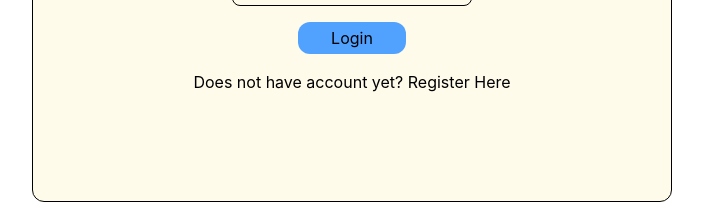
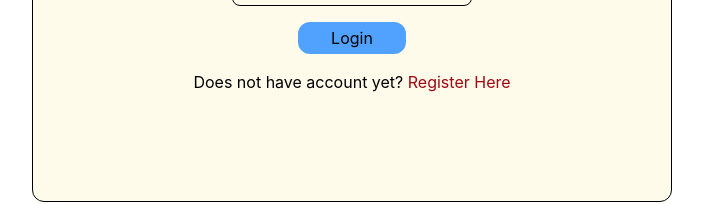
Before and after one commit to AnuragSingh-git/Health-record-management-system, a React app in the folder frontend/: page / in a window 1280 px wide. Shown: the part 398-602 px from the top of the page, without its empty margins (288-991 px from the left). Built offline with nearby package versions, Linux system fonts and the light colour scheme; the HTML template or start-up script is replaced by a standard one.

Commit message:
link added

```diff
--- a/frontend/src/components/Login.jsx
+++ b/frontend/src/components/Login.jsx
@@ -1,6 +1,7 @@
 import React from 'react'
 import { useState } from 'react'
 import api from '../services/api'
+import { Link } from 'react-router-dom'
 
 function Login() {
     const [email, setemail] = useState("")
@@ -20,7 +21,7 @@ function Login() {
         <input onChange={(e)=>{setemail(e.target.value)}} className='border h-10 w-60 rounded-lg text-center' type='text' placeholder='email'/>
         <input onChange={(e)=>{setpassword(e.target.value)}} className='border h-10 w-60 rounded-lg text-center' type='password' placeholder='password'/>
         <button className='bg-blue-400 h-8 w-27 rounded-xl' type='submit'>Login</button>
-        <div>Does not have account yet? Register Here</div>
+        <div>Does not have account yet?<Link to='/register' className='text-red-800'> Register Here</Link></div>
     </form></div>
   )
 }
```
